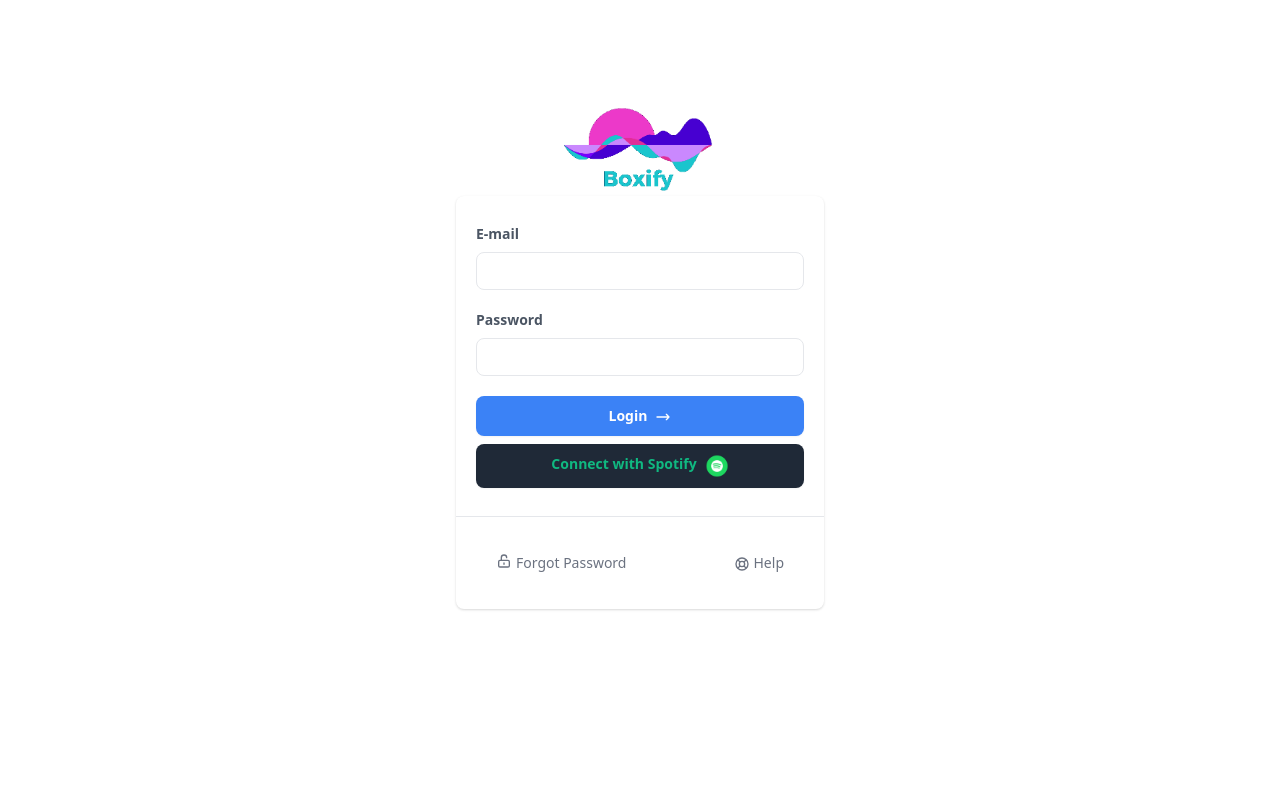
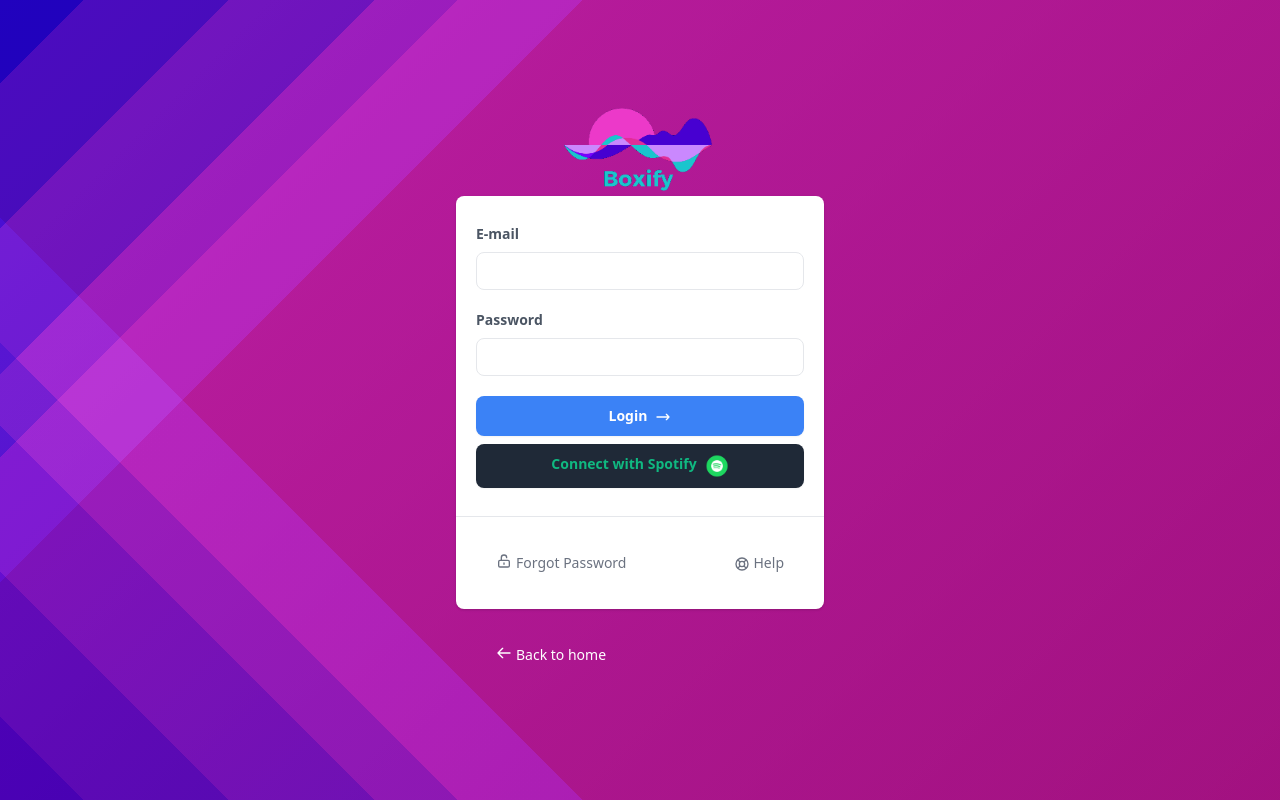
Before and after one commit to boredwolf/Musicscript, a React (Vite) app: page / in a window 1280 px wide. Both pictures are taken after a click on the button "Sign up". Built offline with nearby package versions, Linux system fonts and the light colour scheme.

Commit message:
PLSDONTDELETEMYCSS

```diff
--- a/src/App.css
+++ b/src/App.css
@@ -36,3 +36,7 @@
   h2{
     font-family: 'Josefin Sans', sans-serif;
   }
+
+  .background-main {
+    background-image: linear-gradient(135deg, rgb(121, 121, 121),rgb(68, 68, 68)),linear-gradient(45deg, rgb(27, 3, 180) 0%, rgb(27, 3, 180) 4%,rgb(62, 25, 181) 4%, rgb(62, 25, 181) 11%,rgb(97, 46, 183) 11%, rgb(97, 46, 183) 18%,rgb(131, 68, 184) 18%, rgb(131, 68, 184) 22%,rgb(166, 89, 186) 22%, rgb(166, 89, 186) 28%,rgb(165,64,150) 28%, rgb(165,64,150) 100%),linear-gradient(135deg, rgb(27, 3, 180) 0%, rgb(27, 3, 180) 4%,rgb(62, 25, 181) 4%, rgb(62, 25, 181) 11%,rgb(97, 46, 183) 11%, rgb(97, 46, 183) 18%,rgb(131, 68, 184) 18%, rgb(131, 68, 184) 22%,rgb(166, 89, 186) 22%, rgb(166, 89, 186) 28%,rgb(165,64,150) 28%, rgb(165,64,150) 100%); background-blend-mode:overlay,overlay,normal;
+  }
--- a/src/Components/BoxContent.jsx
+++ b/src/Components/BoxContent.jsx
@@ -2,6 +2,7 @@
 
 function BoxContent() {
     return (
+        <div className="background-main w-screen h-screen">
         <div className="flex flex-col items-center rounded-lg pt-4 text-gray-50 border-gray-50 border-4">
             <h1 className="text-center w-5/6 mx-auto px-4 text-5xl font-extrabold pb-4">
   Content of the monthly box
@@ -13,6 +14,7 @@
             <img className="rounded-lg w-5/6 mb-4" src="https://unblast.com/wp-content/uploads/2019/10/Event-Ticket-Mockup-1.jpg" alt="ticket"/>
 
         </div>
+        </div>
     )
 }
 
--- a/src/Components/Choice.jsx
+++ b/src/Components/Choice.jsx
@@ -44,7 +44,7 @@
 
 
   return (
-    <div className="h-screen pt-10">
+    <div className="h-screen pt-10 background-main">
         <h1 className="text-center w-5/6 mx-auto px-4 text-5xl font-extrabold text-gray-900">
   Select the kind of music you like
 </h1>
--- a/src/Components/Connexion.jsx
+++ b/src/Components/Connexion.jsx
@@ -6,7 +6,7 @@
 
     return (
       <>
-        <div className="min-h-screen flex flex-col justify-center sm:py-12">
+        <div className="min-h-screen flex flex-col justify-center sm:py-12 background-main">
   <div className="p-10 xs:p-0 mx-auto md:w-full md:max-w-md">
   <img className="h-24 m-auto" src="src/Assets/logoboxifypng.png" alt="logo"/>
     <div className="bg-white shadow w-full rounded-lg divide-y divide-gray-200">
--- a/src/Components/Formules.jsx
+++ b/src/Components/Formules.jsx
@@ -3,7 +3,7 @@
 export default function Formules() {
     return (
 
-<div className="w-screen">
+<div className="w-screen h-screen background-main">
 
 <h1 className="text-center w-5/6 mx-auto px-4 text-5xl font-extrabold text-gray-900">
   Price range
--- a/src/Components/Location.jsx
+++ b/src/Components/Location.jsx
@@ -9,7 +9,7 @@
   }
   console.log(maps)
   return (
-    <div className="flex flex-col justify-center">
+    <div className="flex flex-col justify-center h-screen background-main w-screen">
       <div className="flex justify-center mt-4" >
         <button onClick={(event) => mapscreen(event.target.value)} value="paris" className="m-2 px-4 py-2 border-solid border-2 border-white text-white text-2xl rounded-full hover:bg-white hover:text-purple-700 transition duration-500 ease-in-out ">Paris</button>
         <button onClick={(event) => mapscreen(event.target.value)}  value="lyon"  className="m-2 px-4 py-2 border-solid border-2 border-white text-white text-2xl rounded-full hover:bg-white hover:text-purple-700 transition duration-500 ease-in-out ">Lyon</button>
```
